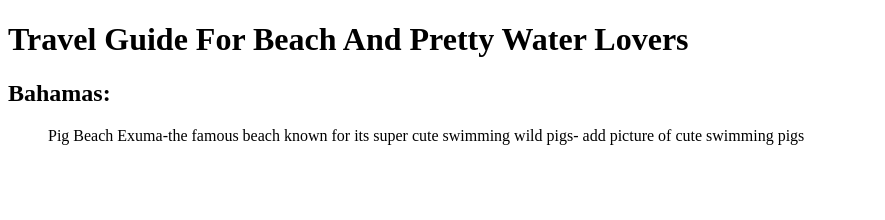
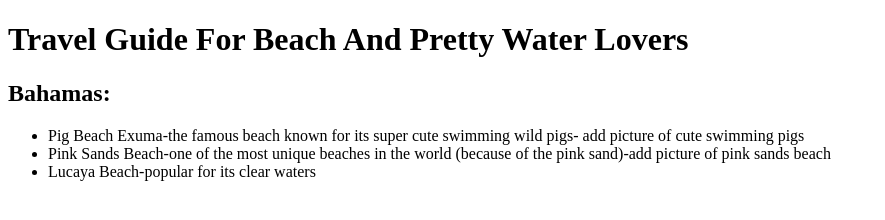
Before and after one commit to lilaongithub/mywebpage, a plain HTML site: page index.html in a window 1280 px wide. Shown: the whole page, without its empty margins (0-885 px from the left). Drawn offline with Linux system fonts and the light colour scheme.

Commit message:
Update index.html

```diff
--- a/index.html
+++ b/index.html
@@ -9,7 +9,18 @@
   <h2> Bahamas: </h2>
 <ul>
 
-  Pig Beach Exuma-the famous beach known for its super cute swimming wild pigs- add picture of cute swimming pigs
+  <li>Pig Beach Exuma-the famous beach known for its super cute swimming wild pigs- add picture of cute swimming pigs</li>
+
+
+
+  <li> Pink Sands Beach-one of the most unique beaches in the world (because of the pink sand)-add picture of pink sands beach
+
+
+
+  <li> Lucaya Beach-popular for its clear waters</li>
+
+
+
 
 
 </body>
```
